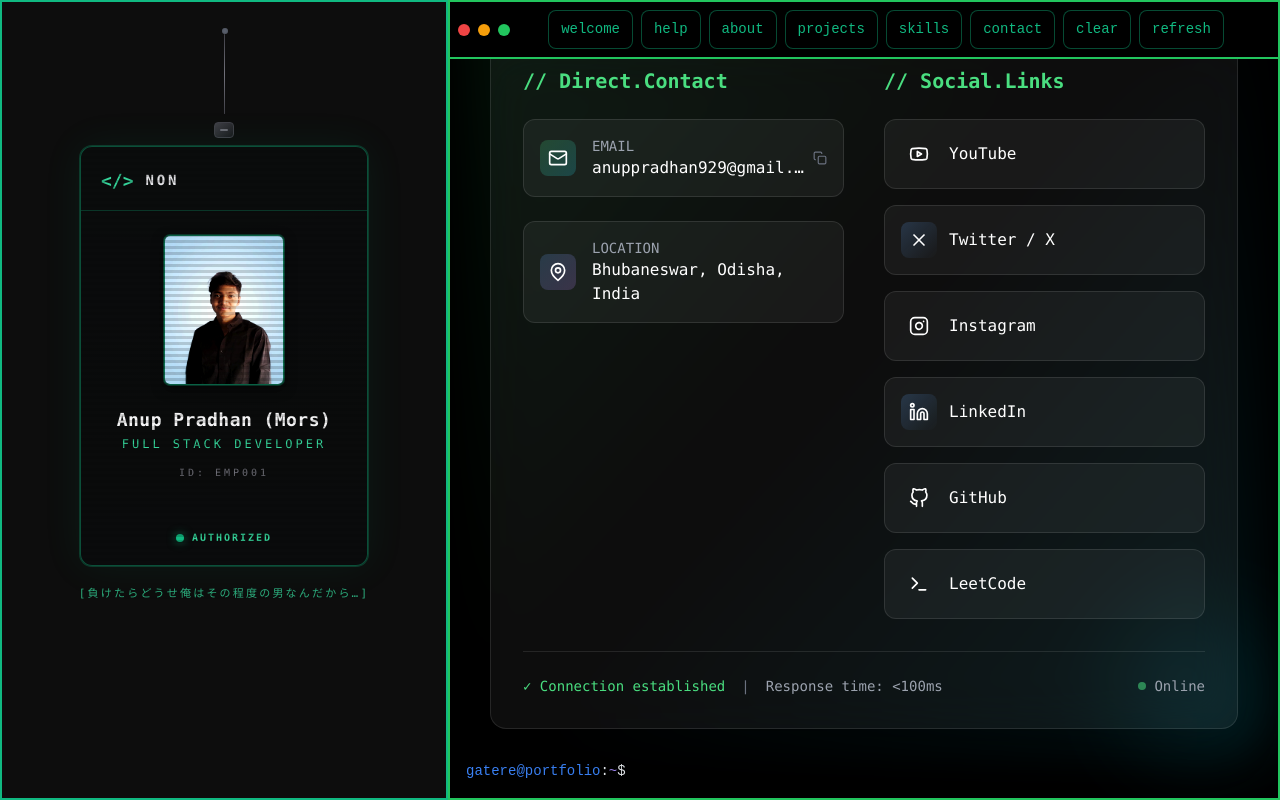
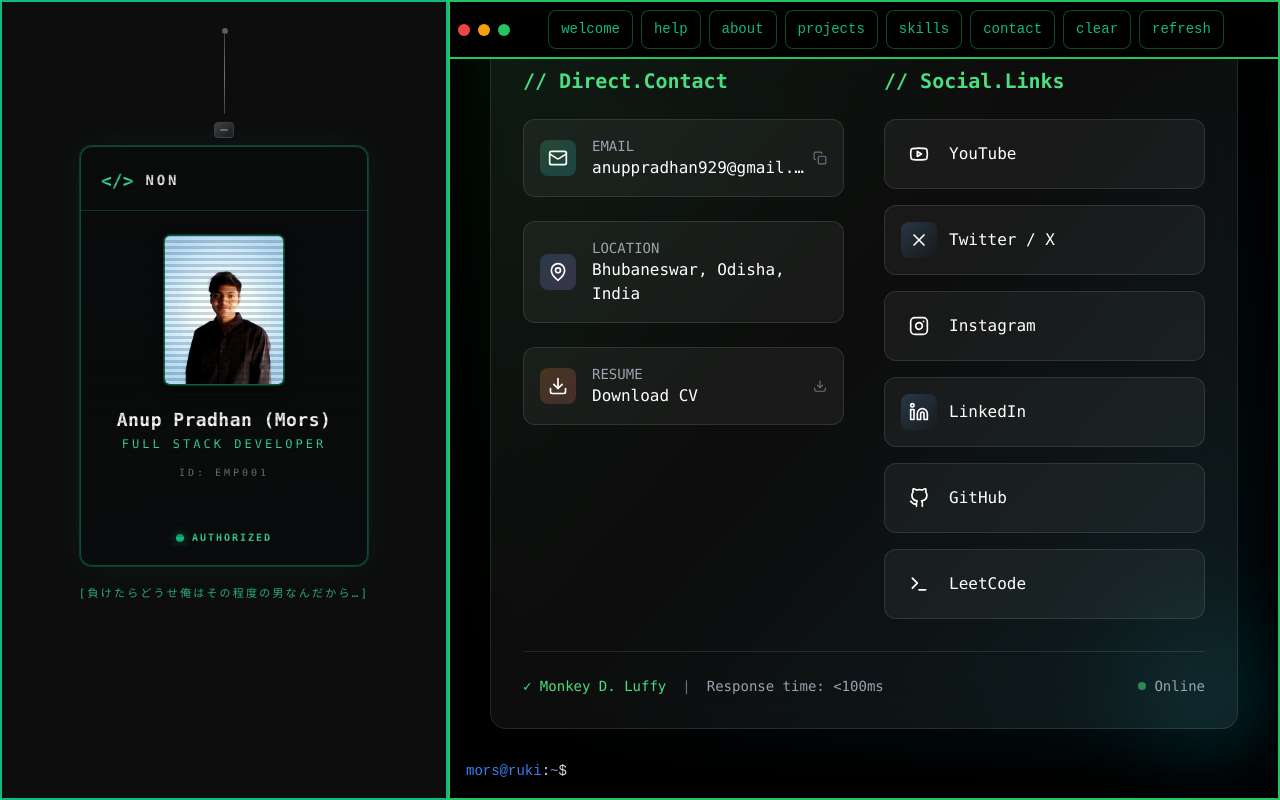
Before and after one commit to M0rs-Ruki/terminal-portfolio, a React (Vite) app: page / in a window 1280 px wide. Both pictures are taken after a click on the button "contact". Built offline with nearby package versions, Linux system fonts and the light colour scheme.

Commit message:
Added Education Saxon added the Resume download button and also edit few changes

```diff
--- a/src/components/TerminalComp.jsx
+++ b/src/components/TerminalComp.jsx
@@ -25,12 +25,14 @@ const Help = () => {
 
   const helpItems = [
     { type: 'title', text: 'Available commands:' },
+    { type: 'command', command: 'help', description: 'Display this help message.' },
     { type: 'command', command: 'welcome', description: 'Display the welcome message.' },
     { type: 'command', command: 'about', description: 'Learn more about me.' },
     { type: 'command', command: 'projects', description: 'View my recent projects.' },
     { type: 'command', command: 'skills', description: 'See my technical skills.' },
     { type: 'command', command: 'contact', description: 'Get my contact information.' },
     { type: 'command', command: 'clear', description: 'Clear the terminal screen.' },
+    { type: 'command', command: 'refresh', description: 'Reload the page.' },
   ];
 
   useEffect(() => {
@@ -92,8 +94,8 @@ export default function Terminal({ onFirstCommand }) {
   const terminalRef = useRef(null);
   const inputRef = useRef(null);
 
-  const user = "gatere";
-  const host = "portfolio";
+  const user = "mors";
+  const host = "ruki";
 
   const processCommand = (cmd, isAuto = false) => {
     const newHist = [...history, { type: 'prompt', command: cmd }];
--- a/src/components/TerminalComp/About.jsx
+++ b/src/components/TerminalComp/About.jsx
@@ -136,6 +136,55 @@ const About = () => {
             </div>
           </section>
 
+          {/* Education Section - Mobile optimized */}
+          <section className="border border-green-800/30 bg-gradient-to-br from-green-900/10 to-black/50 backdrop-blur-sm rounded-xl p-4 sm:p-6 lg:p-8 shadow-2xl shadow-green-900/20 hover:shadow-green-900/40 transition-all duration-500">
+            <div className="flex items-center mb-4 sm:mb-6">
+              <span className="text-green-400 font-mono mr-2 sm:mr-4"></span>
+              <h2 className="text-lg sm:text-2xl text-green-400 font-bold font-mono tracking-wider">
+                EDUCATION.log
+              </h2>
+              <div className="ml-auto">
+                <div className="w-2 h-2 bg-green-400 rounded-full animate-pulse"></div>
+              </div>
+            </div>
+
+            <div className="ml-3 sm:ml-6 border-l-2 border-green-800/30 pl-3 sm:pl-6 space-y-6">
+
+              {/* Amity University */}
+              <div className="border-b border-green-800/20 pb-4">
+                <div className="flex flex-col sm:flex-row sm:items-center sm:justify-between mb-2">
+                  <h3 className="text-green-400 font-semibold text-base sm:text-lg font-mono">Amity University</h3>
+                  <span className="text-gray-400 text-sm font-mono">2024 — 2027</span>
+                </div>
+                <p className="text-gray-300 text-sm sm:text-base">Doing my Bachelors of Computer Application (BCA).</p>
+                <div className="mt-2">
+                  <span className="px-2 py-1 bg-green-900/30 border border-green-800/50 rounded-full text-green-400 text-xs font-mono">
+                    CGPA: 8.96
+                  </span>
+                </div>
+              </div>
+
+              {/* Autonomous College Khariar */}
+              <div className="border-b border-green-800/20 pb-4">
+                <div className="flex flex-col sm:flex-row sm:items-center sm:justify-between mb-2">
+                  <h3 className="text-green-400 font-semibold text-base sm:text-lg font-mono">Autonomous College Khariar</h3>
+                  <span className="text-gray-400 text-sm font-mono">2022 — 2024</span>
+                </div>
+                <p className="text-gray-300 text-sm sm:text-base">I did my 11th and 12th in I.T.</p>
+              </div>
+
+              {/* High School */}
+              <div>
+                <div className="flex flex-col sm:flex-row sm:items-center sm:justify-between mb-2">
+                  <h3 className="text-green-400 font-semibold text-base sm:text-lg font-mono">High School</h3>
+                  <span className="text-gray-400 text-sm font-mono">2009 — 2022</span>
+                </div>
+                <p className="text-gray-300 text-sm sm:text-base">I did my schooling from our village school.</p>
+              </div>
+
+            </div>
+          </section>
+
           {/* Skills Section - Mobile responsive grid */}
           <section>
             <div className="flex items-center mb-6 sm:mb-8">
--- a/src/components/TerminalComp/Contact.jsx
+++ b/src/components/TerminalComp/Contact.jsx
@@ -55,6 +55,14 @@ const LeetcodeIcon = () => (
   <svg xmlns="http://www.w3.org/2000/svg" width="20" height="20" viewBox="0 0 24 24" fill="none" stroke="currentColor" strokeWidth="2" strokeLinecap="round" strokeLinejoin="round" className="transition-all duration-300 group-hover:stroke-yellow-400 group-hover:scale-110">
     <polyline points="4 17 10 11 4 5"></polyline>
     <line x1="12" x2="20" y1="19" y2="19"></line>
+  </svg>
+);
+
+const ResumeIcon = () => (
+  <svg xmlns="http://www.w3.org/2000/svg" width="20" height="20" viewBox="0 0 24 24" fill="none" stroke="currentColor" strokeWidth="2" strokeLinecap="round" strokeLinejoin="round" className="transition-all duration-300 group-hover:stroke-orange-400 group-hover:scale-110">
+    <path d="M21 15v4a2 2 0 0 1-2 2H5a2 2 0 0 1-2-2v-4"></path>
+    <polyline points="7,10 12,15 17,10"></polyline>
+    <line x1="12" x2="12" y1="15" y2="3"></line>
   </svg>
 );
 
@@ -177,6 +185,34 @@ const Contact = () => {
                 </div>
               </div>
             </div>
+
+            {/* Resume Button */}
+            <a
+              href="https://drive.google.com/file/d/1-YrkjReEFqJZiUz_EiWZD2giqTUSTjqs/view?usp=sharing"
+              target="_blank"
+              rel="noopener noreferrer"
+              className="group relative p-3 sm:p-4 bg-white/5 border border-white/10 rounded-lg sm:rounded-xl hover:bg-white/10 hover:border-orange-400/50 transition-all duration-300 cursor-pointer transform hover:scale-[1.02] hover:shadow-lg hover:shadow-orange-400/20 active:scale-[0.98] block"
+            >
+              <div className="flex items-center">
+                <div className="p-2 bg-gradient-to-br from-orange-400/20 to-red-400/20 rounded-lg mr-3 sm:mr-4 group-hover:from-orange-400/30 group-hover:to-red-400/30 transition-all duration-300">
+                  <ResumeIcon />
+                </div>
+                <div className="flex-1 min-w-0">
+                  <p className="text-gray-400 text-xs sm:text-sm font-mono">RESUME</p>
+                  <p className="text-white font-mono text-sm sm:text-base group-hover:text-orange-400 transition-colors duration-300">
+                    Download CV
+                  </p>
+                </div>
+                <div className="text-gray-500 group-hover:text-orange-400 transition-colors duration-300 flex-shrink-0">
+                  <svg width="14" height="14" viewBox="0 0 24 24" fill="none" stroke="currentColor" strokeWidth="2">
+                    <path d="M21 15v4a2 2 0 0 1-2 2H5a2 2 0 0 1-2-2v-4"></path>
+                    <polyline points="7,10 12,15 17,10"></polyline>
+                    <line x1="12" x2="12" y1="15" y2="3"></line>
+                  </svg>
+                </div>
+              </div>
+            </a>
+
           </div>
 
           {/* Social Links Section - Animated */}
@@ -225,7 +261,7 @@ const Contact = () => {
         <div className={`mt-6 sm:mt-8 pt-4 sm:pt-6 border-t border-white/10 transition-all duration-700 ease-out delay-500 ${socialsVisible ? 'opacity-100 translate-y-0' : 'opacity-0 translate-y-4'}`}>
           <div className="flex flex-col sm:flex-row items-start sm:items-center justify-between text-xs sm:text-sm font-mono space-y-2 sm:space-y-0">
             <div className="flex items-center space-x-2 sm:space-x-4">
-              <span className="text-green-400">✓ Connection established</span>
+              <span className="text-green-400">✓ Monkey D. Luffy </span>
               <span className="text-gray-500 hidden sm:inline">|</span>
               <span className="text-gray-400">Response time: &lt;100ms</span>
             </div>
```
